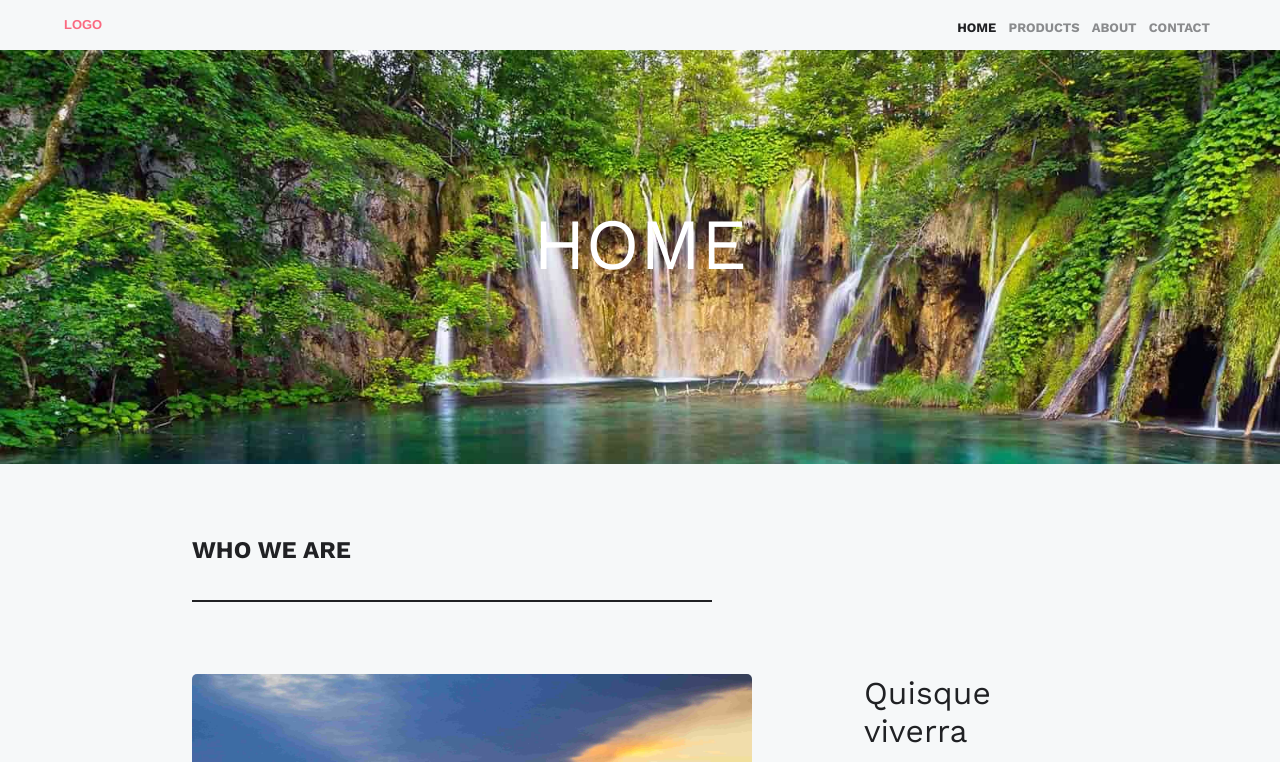
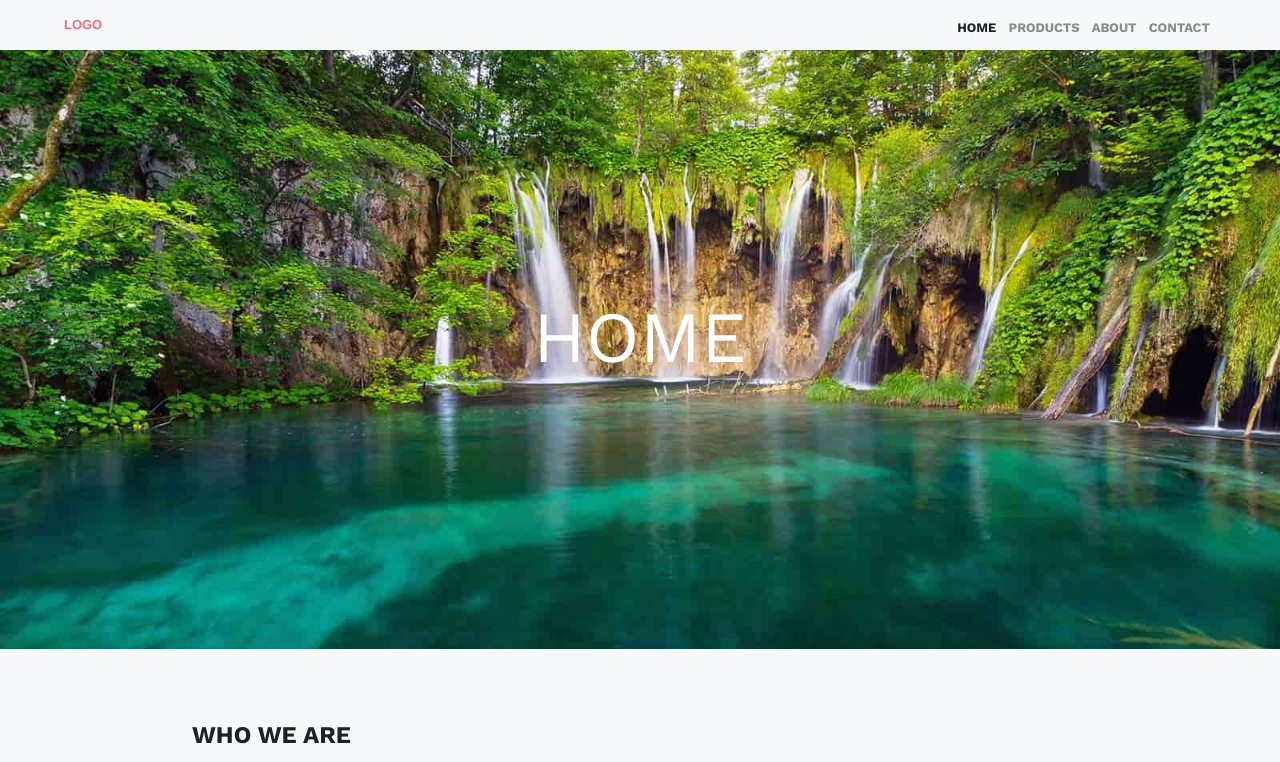
Before and after one commit to dudzon/recProject, a Gatsby site: page / in a window 1280 px wide. Shown: the top 762 px of the page. Built offline with nearby package versions, Linux system fonts and the light colour scheme; Gatsby itself is replaced by a stand-in of ours.

Commit message:
Made jumbotron image bigget to match design dimensions

```diff
--- a/src/components/Jumbotron/Jumbotron.js
+++ b/src/components/Jumbotron/Jumbotron.js
@@ -6,7 +6,7 @@ import theme from "./../../utils/theme"
 const StyledSection = styled.section`
   ${theme.flexWrapper()};
   width: 100%;
-  height: 23rem;
+  height: 33.3rem;
   background: url(${image}) no-repeat;
   background-size: cover;
 `
```
